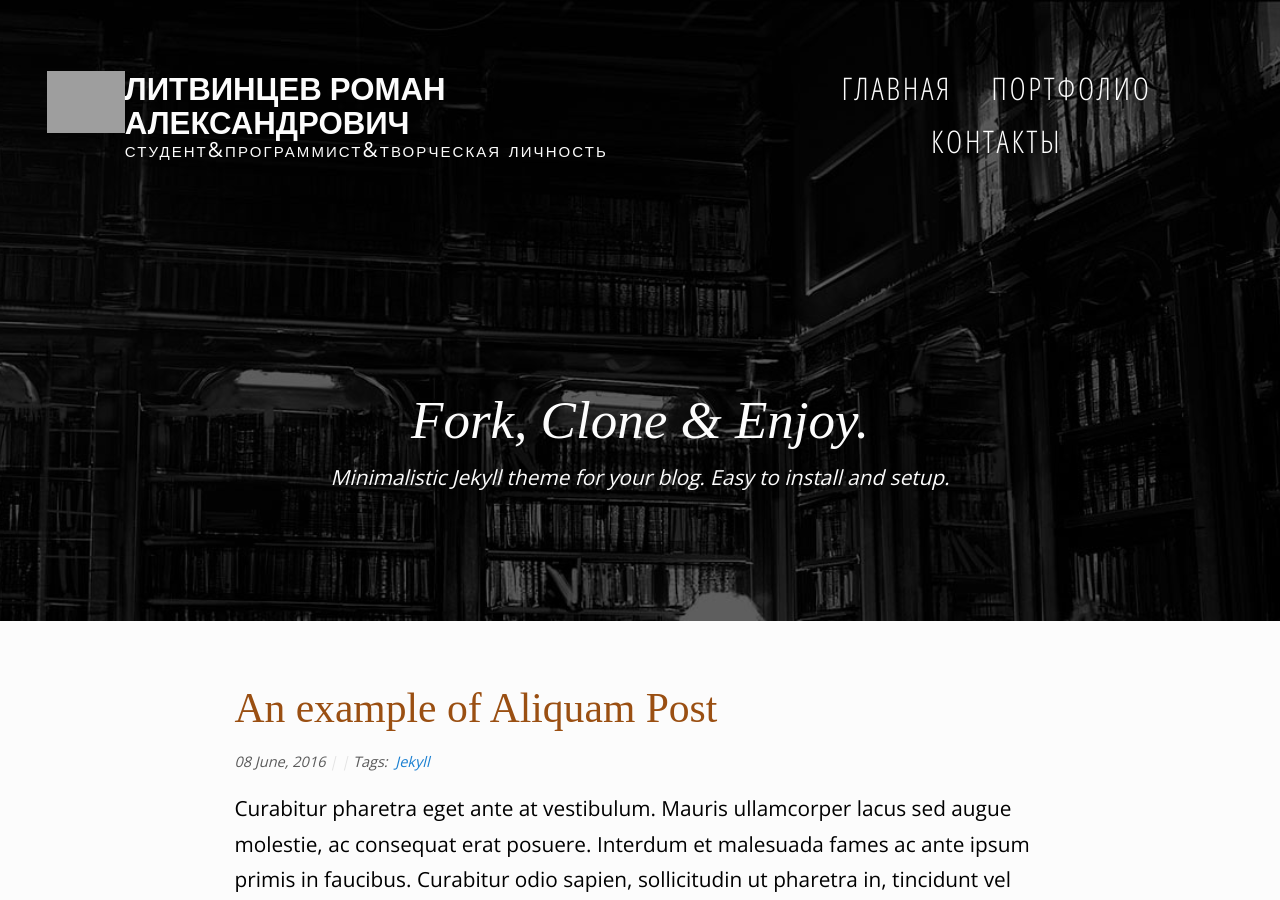
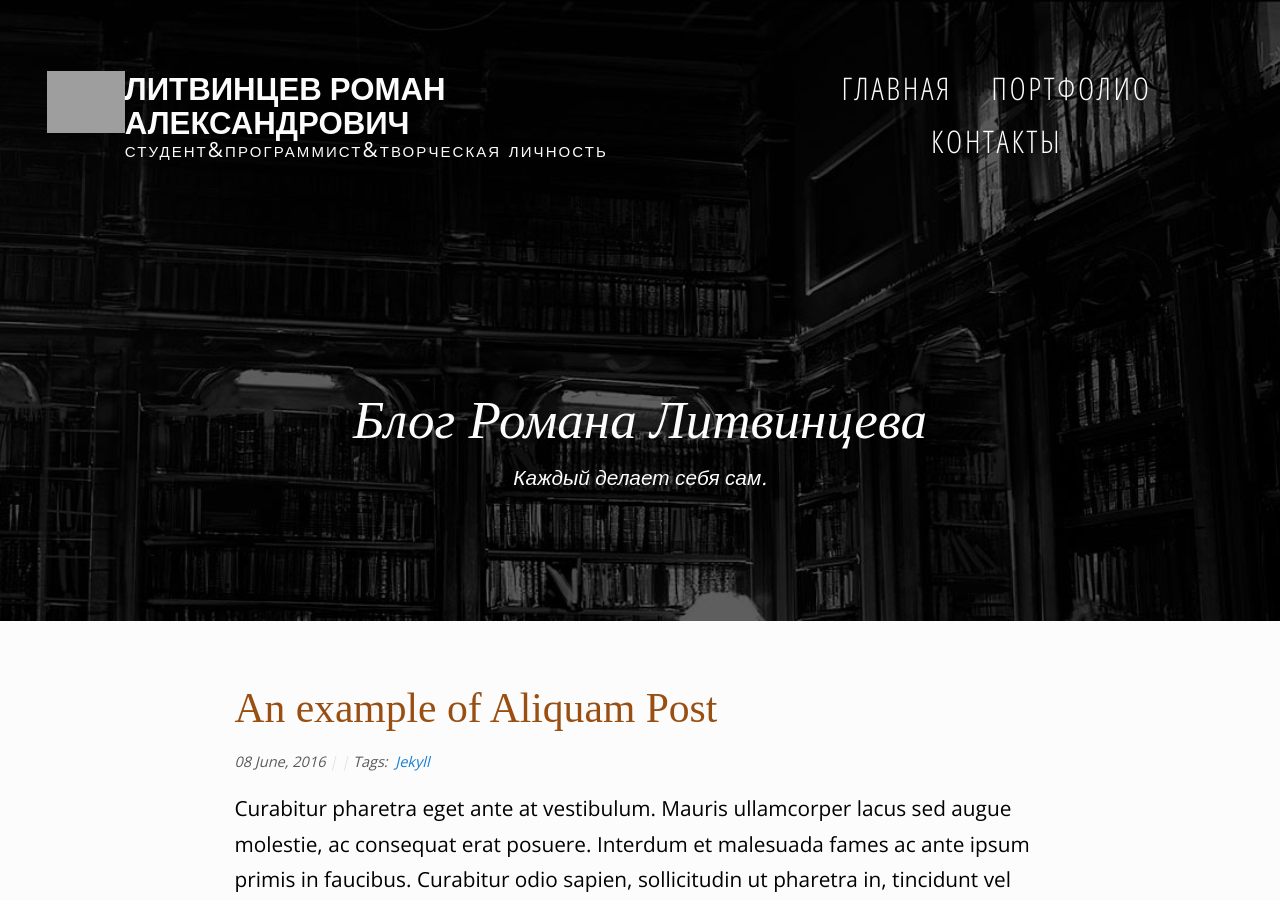
Before and after one commit to romariozbk/romariozbk.github.io, a Jekyll site: the page built from index.html, in a window 1280 px wide and 900 px high. Built offline with Jekyll 4.4.1, drawn with Linux system fonts in a browser that asks for light colours; some web fonts are replaced; the list of posts is cut into pages by our own code; comment, search, counter and statistics services are not loaded; grey boxes are pictures that could not be loaded.

Commit message:
Update index.html

```diff
--- a/index.html
+++ b/index.html
@@ -1,7 +1,7 @@
 ---
 layout: default
-title: Fork, Clone & Enjoy.
-description: Minimalistic Jekyll theme for your blog. Easy to install and setup.
+title: Блог Романа Литвинцева
+description: Каждый делает себя сам.
 ---
 
 {% for page in paginator.posts %}
```
